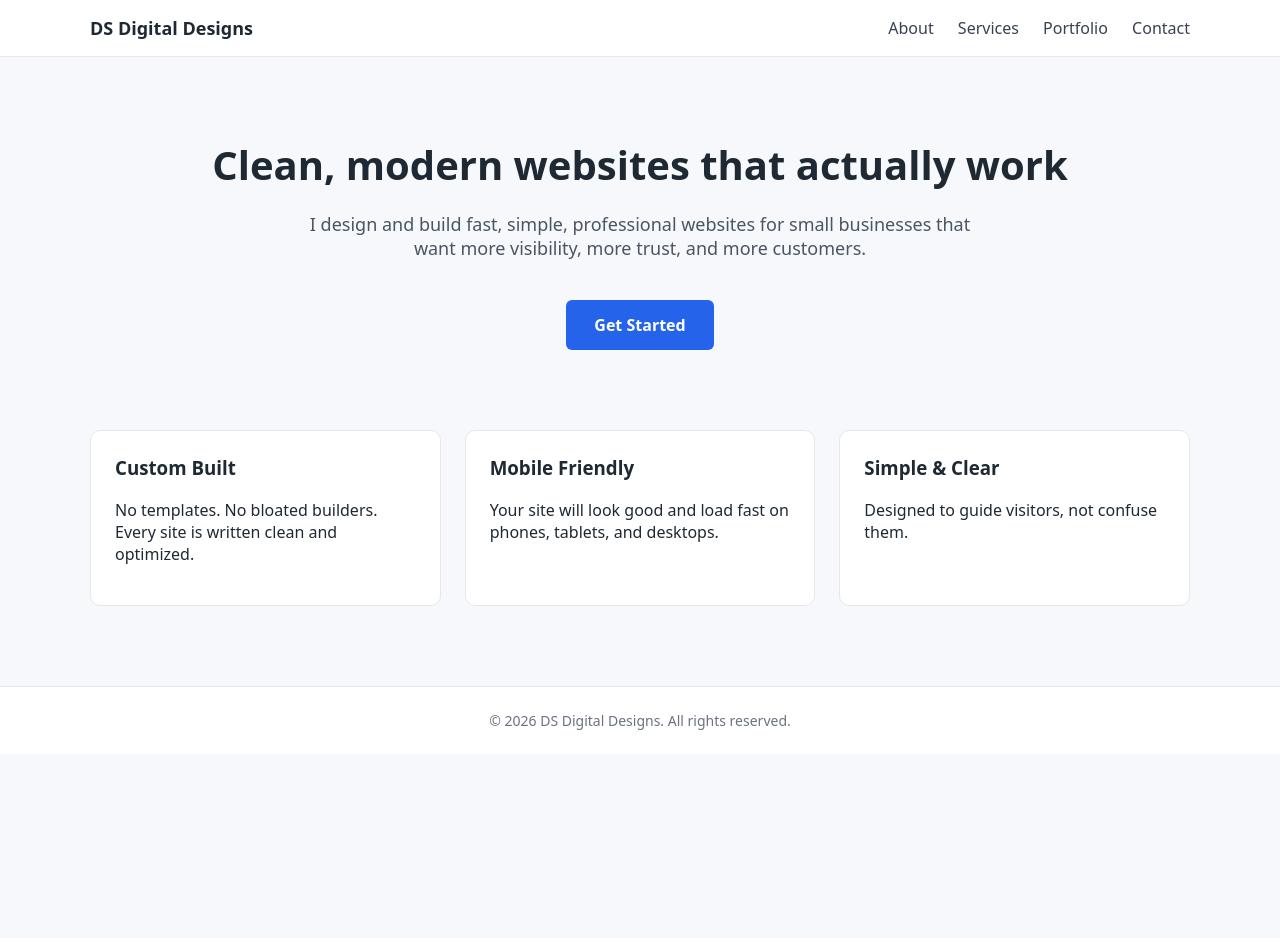
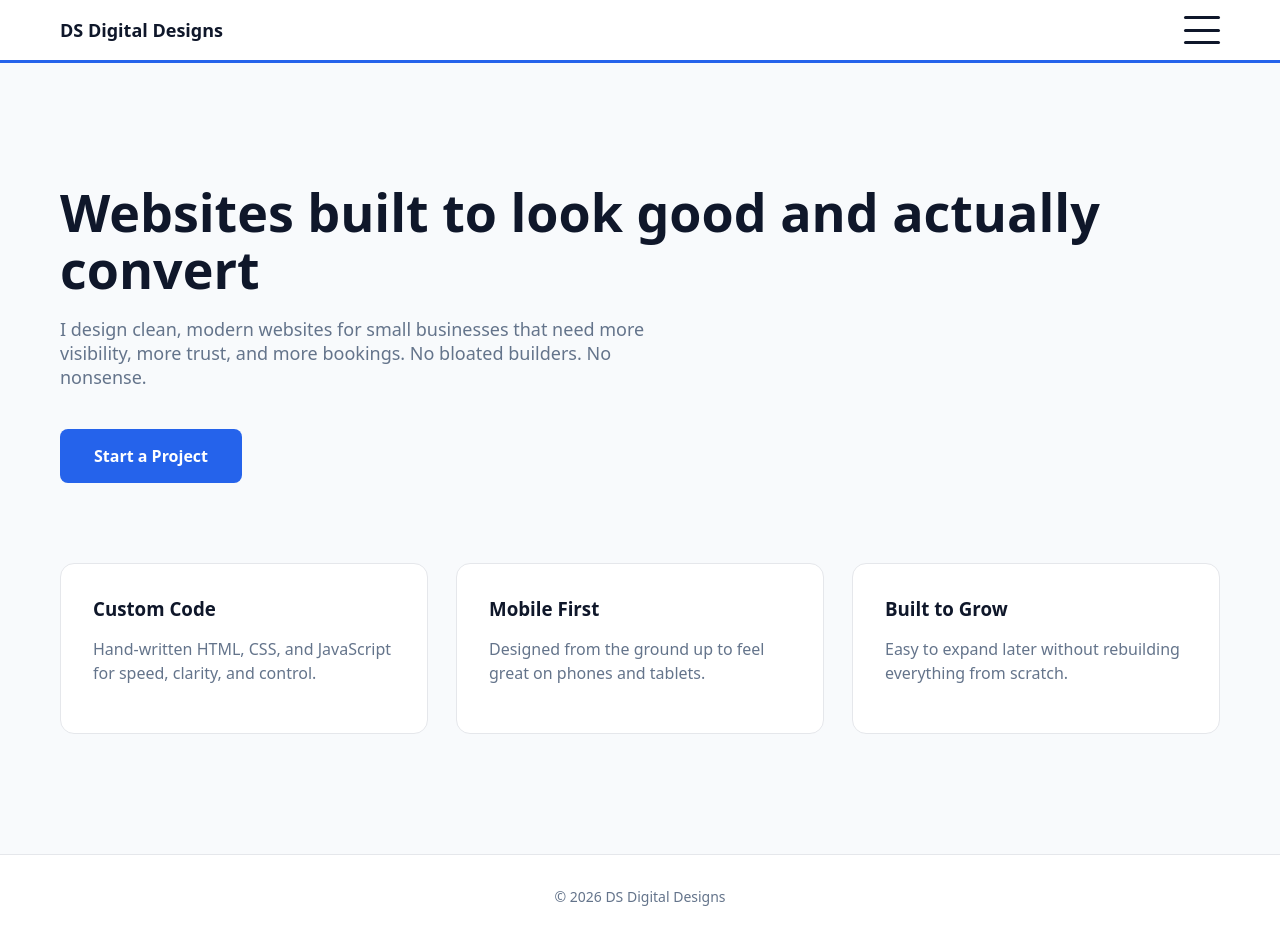
Before and after one commit to dylanmsprouse3455/DS-digital, a plain HTML site: page index.html in a window 1280 px wide. Before the commit the page ends 800 px from the top, so only its background shows below. Drawn offline with Linux system fonts and the light colour scheme.

Commit message:
Update index.html

```diff
--- a/index.html
+++ b/index.html
@@ -6,25 +6,41 @@
 <meta name="viewport" content="width=device-width, initial-scale=1.0">
 
 <style>
+:root {
+  --blue: #2563eb;
+  --dark: #0f172a;
+  --muted: #64748b;
+  --bg: #f8fafc;
+}
+
+* {
+  box-sizing: border-box;
+}
+
 body {
   margin: 0;
   font-family: system-ui, -apple-system, BlinkMacSystemFont, sans-serif;
-      background: #f6f8fb;
-      color: #1f2933;
+  background: var(--bg);
+  color: var(--dark);
 }
+
+/* ===== HEADER ===== */
 
 header {
   background: white;
-      border-bottom: 1px solid #e5e7eb;
+  position: sticky;
+  top: 0;
+  z-index: 10;
+  border-bottom: 3px solid var(--blue);
 }
 
-    .nav {
-      max-width: 1100px;
+.header-inner {
+  max-width: 1200px;
   margin: 0 auto;
   padding: 16px 20px;
   display: flex;
+  align-items: center;
   justify-content: space-between;
-      align-items: center;
 }
 
 .logo {
@@ -32,77 +48,122 @@
   font-size: 18px;
 }
 
+/* ===== MENU BUTTON ===== */
+
+.menu-btn {
+  width: 36px;
+  height: 28px;
+  display: flex;
+  flex-direction: column;
+  justify-content: space-between;
+  cursor: pointer;
+}
+
+.menu-btn span {
+  height: 3px;
+  background: var(--dark);
+  border-radius: 2px;
+}
+
+/* ===== NAV MENU ===== */
+
+nav {
+  position: fixed;
+  inset: 0;
+  background: white;
+  display: none;
+  flex-direction: column;
+  padding: 80px 24px;
+}
+
+nav.active {
+  display: flex;
+}
+
 nav a {
-      margin-left: 20px;
   text-decoration: none;
-      color: #374151;
-      font-weight: 500;
+  color: var(--dark);
+  font-size: 22px;
+  font-weight: 600;
+  margin-bottom: 24px;
 }
 
 nav a:hover {
-      color: #2563eb;
+  color: var(--blue);
 }
 
+/* ===== HERO ===== */
+
 .hero {
-      max-width: 1100px;
-      margin: 80px auto;
+  max-width: 1200px;
+  margin: 120px auto 80px;
   padding: 0 20px;
-      text-align: center;
 }
 
 .hero h1 {
-      font-size: 40px;
+  font-size: clamp(36px, 5vw, 52px);
+  line-height: 1.1;
   margin-bottom: 20px;
 }
 
 .hero p {
+  max-width: 640px;
   font-size: 18px;
-      color: #4b5563;
-      max-width: 700px;
-      margin: 0 auto 40px;
+  color: var(--muted);
+  margin-bottom: 40px;
 }
 
-    .cta {
+.hero a {
   display: inline-block;
-      padding: 14px 28px;
-      background: #2563eb;
+  padding: 16px 34px;
+  background: var(--blue);
   color: white;
   text-decoration: none;
-      border-radius: 6px;
+  border-radius: 8px;
   font-weight: 600;
 }
 
-    .cta:hover {
-      background: #1e4ed8;
+.hero a:hover {
+  background: #1d4ed8;
 }
 
-    .sections {
-      max-width: 1100px;
-      margin: 0 auto 80px;
+/* ===== FEATURES ===== */
+
+.features {
+  max-width: 1200px;
+  margin: 0 auto 120px;
   padding: 0 20px;
   display: grid;
-      grid-template-columns: repeat(auto-fit, minmax(240px, 1fr));
-      gap: 24px;
+  grid-template-columns: repeat(auto-fit, minmax(260px, 1fr));
+  gap: 28px;
 }
 
-    .card {
+.feature {
   background: white;
-      padding: 24px;
-      border-radius: 10px;
+  border-radius: 14px;
+  padding: 32px;
   border: 1px solid #e5e7eb;
 }
 
-    .card h3 {
+.feature h3 {
   margin-top: 0;
+  margin-bottom: 12px;
 }
 
+.feature p {
+  color: var(--muted);
+  line-height: 1.5;
+}
+
+/* ===== FOOTER ===== */
+
 footer {
+  background: white;
   border-top: 1px solid #e5e7eb;
-      background: white;
-      padding: 24px 20px;
+  padding: 32px 20px;
   text-align: center;
-      color: #6b7280;
   font-size: 14px;
+  color: var(--muted);
 }
 </style>
 </head>
@@ -110,48 +171,68 @@
 <body>
 
 <header>
-    <div class="nav">
+  <div class="header-inner">
     <div class="logo">DS Digital Designs</div>
-      <nav>
+
+    <div class="menu-btn" onclick="toggleMenu()">
+      <span></span>
+      <span></span>
+      <span></span>
+    </div>
+  </div>
+</header>
+
+<nav id="menu">
+  <a href="index.html">Home</a>
   <a href="about.html">About</a>
   <a href="services.html">Services</a>
   <a href="portfolio.html">Portfolio</a>
   <a href="contact.html">Contact</a>
 </nav>
-    </div>
-  </header>
 
 <main>
   <section class="hero">
-      <h1>Clean, modern websites that actually work</h1>
+    <h1>Websites built to look good and actually convert</h1>
     <p>
-        I design and build fast, simple, professional websites for small businesses
-        that want more visibility, more trust, and more customers.
+      I design clean, modern websites for small businesses that need more
+      visibility, more trust, and more bookings. No bloated builders. No nonsense.
     </p>
-      <a href="contact.html" class="cta">Get Started</a>
+    <a href="contact.html">Start a Project</a>
   </section>
 
-    <section class="sections">
-      <div class="card">
-        <h3>Custom Built</h3>
-        <p>No templates. No bloated builders. Every site is written clean and optimized.</p>
+  <section class="features">
+    <div class="feature">
+      <h3>Custom Code</h3>
+      <p>
+        Hand-written HTML, CSS, and JavaScript for speed, clarity, and control.
+      </p>
     </div>
 
-      <div class="card">
-        <h3>Mobile Friendly</h3>
-        <p>Your site will look good and load fast on phones, tablets, and desktops.</p>
+    <div class="feature">
+      <h3>Mobile First</h3>
+      <p>
+        Designed from the ground up to feel great on phones and tablets.
+      </p>
     </div>
 
-      <div class="card">
-        <h3>Simple & Clear</h3>
-        <p>Designed to guide visitors, not confuse them.</p>
+    <div class="feature">
+      <h3>Built to Grow</h3>
+      <p>
+        Easy to expand later without rebuilding everything from scratch.
+      </p>
     </div>
   </section>
 </main>
 
 <footer>
-    © 2026 DS Digital Designs. All rights reserved.
+  © 2026 DS Digital Designs
 </footer>
+
+<script>
+function toggleMenu() {
+  document.getElementById("menu").classList.toggle("active");
+}
+</script>
 
 </body>
 </html>
```
Lines whose indentation alone changed are shown as unchanged.
